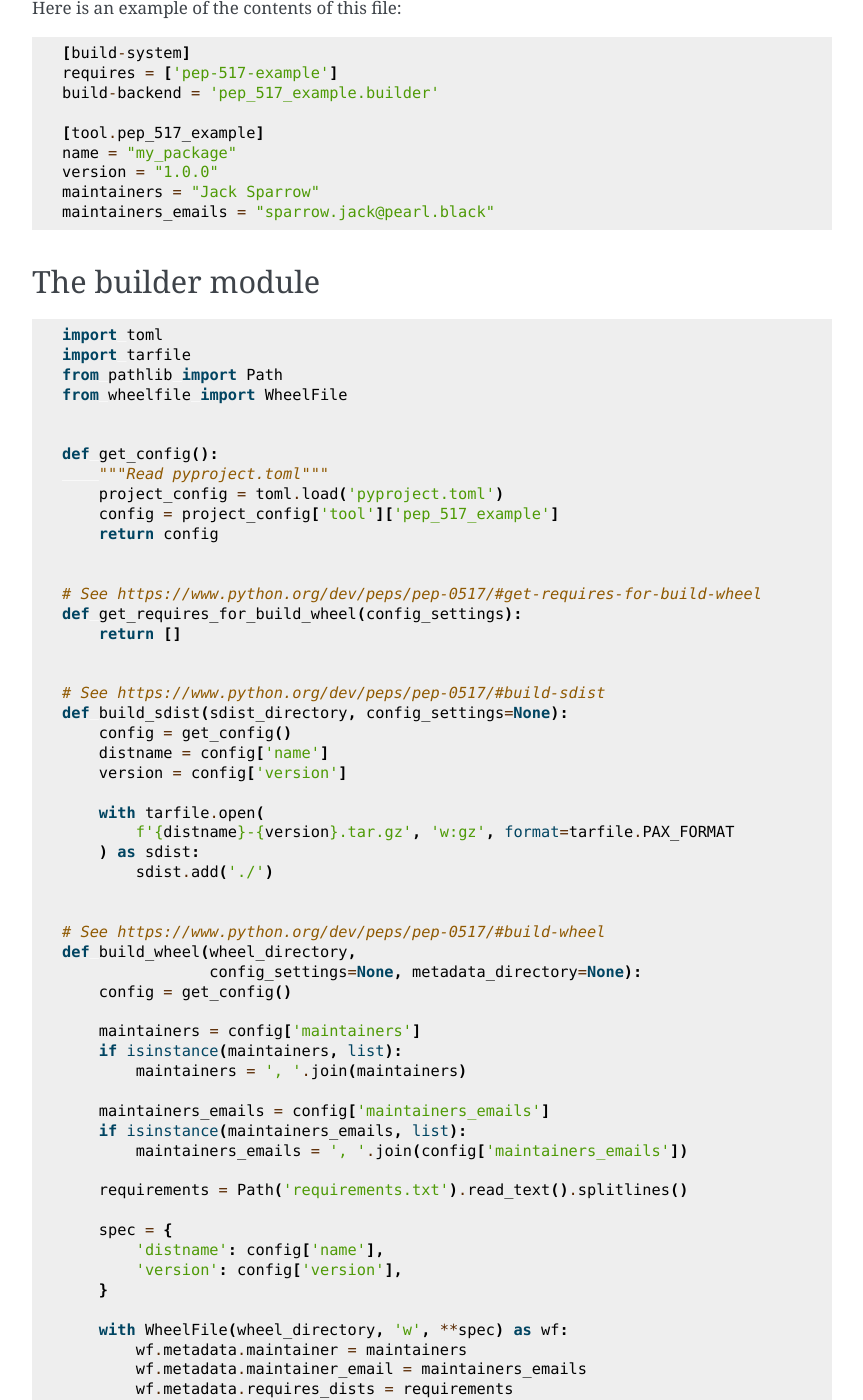
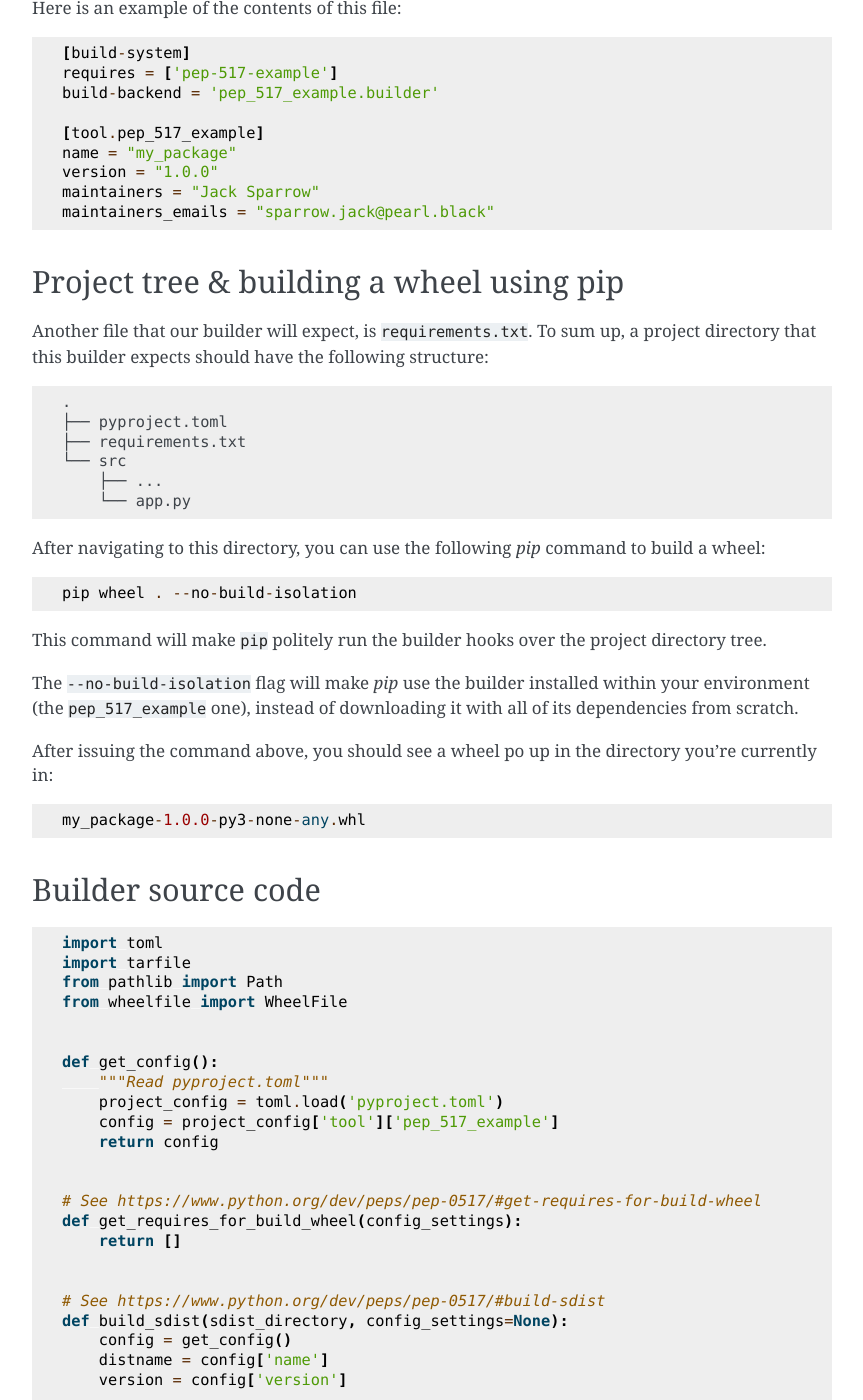
Before and after one commit to MrMino/wheelfile, a Sphinx documentation site: the page built from docs/examples/pep-517-builder.rst, in a window 1280 px wide and 1400 px high, scrolled down 907 px. Shown: the whole window, without its empty margins (168-1031 px from the left). Built offline with Sphinx 7.4.7, drawn with Linux system fonts in a browser that asks for light colours.

Commit message:
Docs: improve PEP-517 example writeup

```diff
--- a/docs/examples/pep-517-builder.rst
+++ b/docs/examples/pep-517-builder.rst
@@ -53,7 +53,38 @@ Here is an example of the contents of this file::
     maintainers_emails = "sparrow.jack@pearl.black"
 
 
-The builder module
-------------------
+Project tree & building a wheel using pip
+-----------------------------------------
+Another file that our builder will expect, is ``requirements.txt``. To sum up,
+a project directory that this builder expects should have the following
+structure::
+
+    .
+    ├── pyproject.toml
+    ├── requirements.txt
+    └── src
+        ├── ...
+        └── app.py
+
+
+After navigating to this directory, you can use the following `pip` command to
+build a wheel::
+
+    pip wheel . --no-build-isolation
+
+This command will make ``pip`` politely run the builder hooks over the project
+directory tree.
+
+The ``--no-build-isolation`` flag will make `pip` use the builder installed
+within your environment (the ``pep_517_example`` one), instead of downloading
+it with all of its dependencies from scratch.
+
+After issuing the command above, you should see a wheel po up in the directory
+you're currently in::
+
+    my_package-1.0.0-py3-none-any.whl
+
+Builder source code
+-------------------
 
 .. literalinclude:: ./pep_517_builder.py
```
